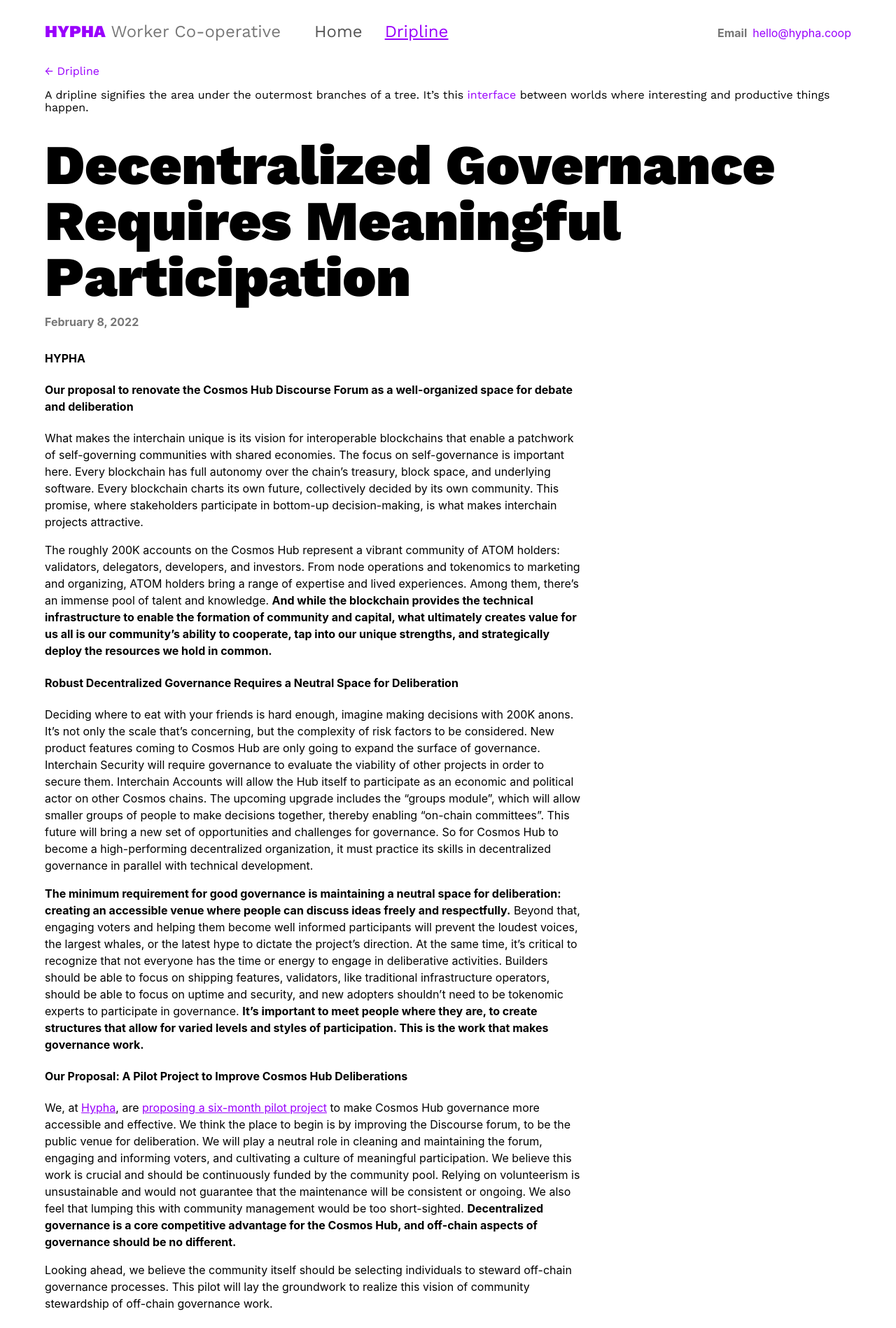
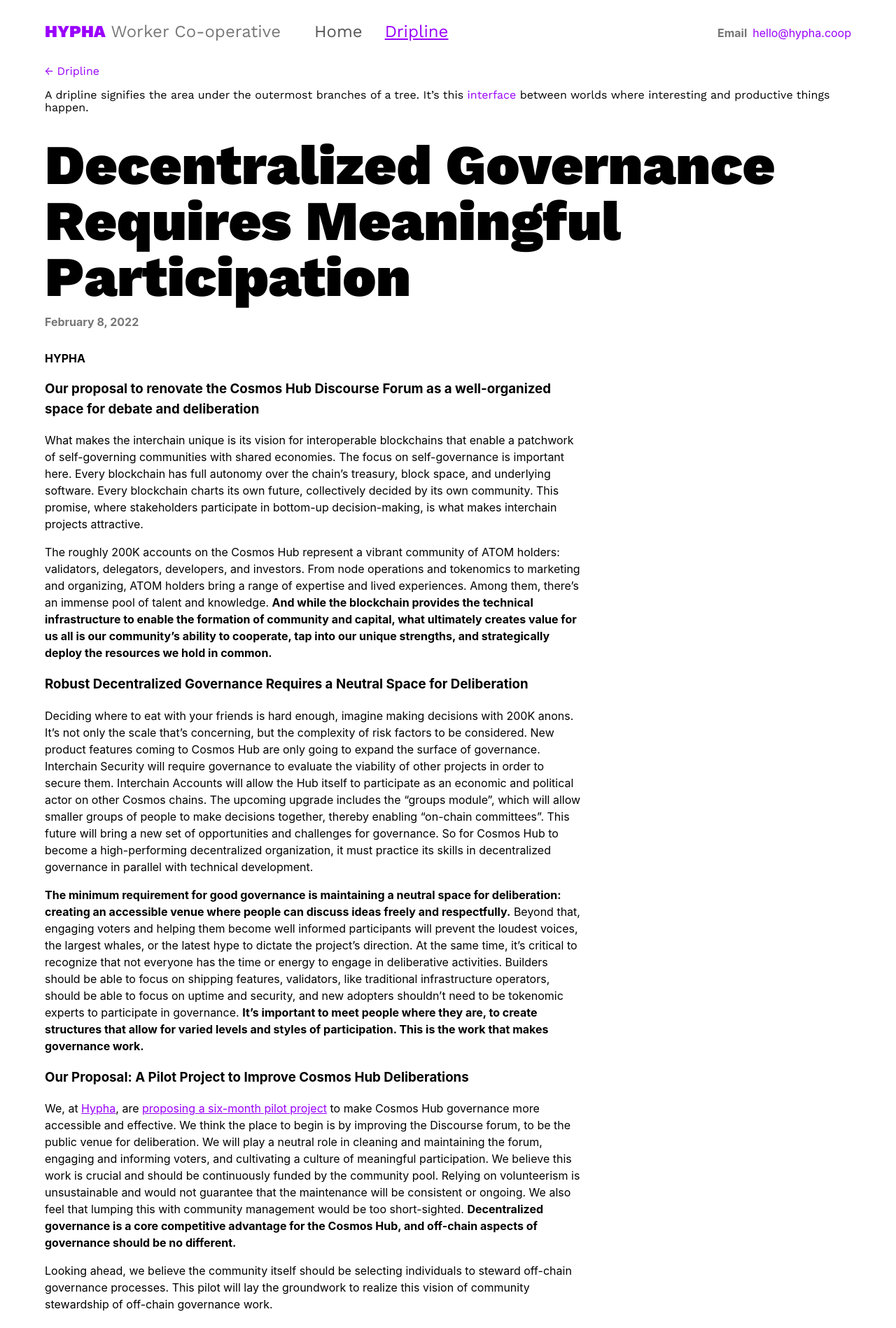
Before and after one commit to hyphacoop/hypha.coop, a Jekyll site: the page built from _posts/2022-02-08-decentralized-governance-cosmos.md, in a window 1280 px wide. Shown: the top 1898 px of the page at 70% size. Built offline with Jekyll 4.4.1, drawn with Linux system fonts in a browser that asks for light colours.

Commit message:
Changed H4 to H3

```diff
--- a/_posts/2022-02-08-decentralized-governance-cosmos.md
+++ b/_posts/2022-02-08-decentralized-governance-cosmos.md
@@ -6,25 +6,25 @@
 excerpt: 'Our proposal to renovate the Cosmos Hub Discourse Forum as a well-organized space for debate and deliberation'
 ---
 
-#### {{ page.excerpt }}
+### {{ page.excerpt }}
 
 What makes the interchain unique is its vision for interoperable blockchains that enable a patchwork of self-governing communities with shared economies. The focus on self-governance is important here. Every blockchain has full autonomy over the chain’s treasury, block space, and underlying software. Every blockchain charts its own future, collectively decided by its own community. This promise, where stakeholders participate in bottom-up decision-making, is what makes interchain projects attractive.
 
 The roughly 200K accounts on the Cosmos Hub represent a vibrant community of ATOM holders: validators, delegators, developers, and investors. From node operations and tokenomics to marketing and organizing, ATOM holders bring a range of expertise and lived experiences. Among them, there’s an immense pool of talent and knowledge. **And while the blockchain provides the technical infrastructure to enable the formation of community and capital, what ultimately creates value for us all is our community’s ability to cooperate, tap into our unique strengths, and strategically deploy the resources we hold in common.**
 
-#### Robust Decentralized Governance Requires a Neutral Space for Deliberation
+### Robust Decentralized Governance Requires a Neutral Space for Deliberation
 
 Deciding where to eat with your friends is hard enough, imagine making decisions with 200K anons. It’s not only the scale that’s concerning, but the complexity of risk factors to be considered. New product features coming to Cosmos Hub are only going to expand the surface of governance. Interchain Security will require governance to evaluate the viability of other projects in order to secure them. Interchain Accounts will allow the Hub itself to participate as an economic and political actor on other Cosmos chains. The upcoming upgrade includes the “groups module”, which will allow smaller groups of people to make decisions together, thereby enabling “on-chain committees”. This future will bring a new set of opportunities and challenges for governance. So for Cosmos Hub to become a high-performing decentralized organization, it must practice its skills in decentralized governance in parallel with technical development.
 
 **The minimum requirement for good governance is maintaining a neutral space for deliberation: creating an accessible venue where people can discuss ideas freely and respectfully.** Beyond that, engaging voters and helping them become well informed participants will prevent the loudest voices, the largest whales, or the latest hype to dictate the project’s direction. At the same time, it’s critical to recognize that not everyone has the time or energy to engage in deliberative activities. Builders should be able to focus on shipping features, validators, like traditional infrastructure operators, should be able to focus on uptime and security, and new adopters shouldn’t need to be tokenomic experts to participate in governance. **It’s important to meet people where they are, to create structures that allow for varied levels and styles of participation. This is the work that makes governance work.**
 
-#### Our Proposal: A Pilot Project to Improve Cosmos Hub Deliberations
+### Our Proposal: A Pilot Project to Improve Cosmos Hub Deliberations
 
 We, at [Hypha](https://hypha.coop), are [proposing a six-month pilot project](https://forum.cosmos.network/t/proposal-draft-use-the-forum-to-improve-governance-process/5530) to make Cosmos Hub governance more accessible and effective. We think the place to begin is by improving the Discourse forum, to be the public venue for deliberation. We will play a neutral role in cleaning and maintaining the forum, engaging and informing voters, and cultivating a culture of meaningful participation. We believe this work is crucial and should be continuously funded by the community pool. Relying on volunteerism is unsustainable and would not guarantee that the maintenance will be consistent or ongoing. We also feel that lumping this with community management would be too short-sighted. **Decentralized governance is a core competitive advantage for the Cosmos Hub, and off-chain aspects of governance should be no different.**
 
 Looking ahead, we believe the community itself should be selecting individuals to steward off-chain governance processes. This pilot will lay the groundwork to realize this vision of community stewardship of off-chain governance work.
 
-#### Who We Are: Hypha Worker Co-operative
+### Who We Are: Hypha Worker Co-operative
 
 We’re a worker cooperative based out of Toronto, Canada, and our members have worked across the decentralized web ecosystem for the past five years. Our core members originally met through our work on [Toronto Mesh](https://tomesh.net/), a community wireless mesh project based out of Toronto. Since then, we have advised on a number of organizing efforts, including for non-profits, companies, and other co-operatives on strategies to manage projects related to technical infrastructure, arts, and education. Our contributors on this project have worked closely with the Internet Archive’s [Decentralized Web](https://getdweb.net/) project, worked on international digital rights policy, and conducted research and experimentation on governance practices. While these experiences will come in handy, our approach has always been to enter spaces with humility, and design processes alongside stakeholders.
 
```
